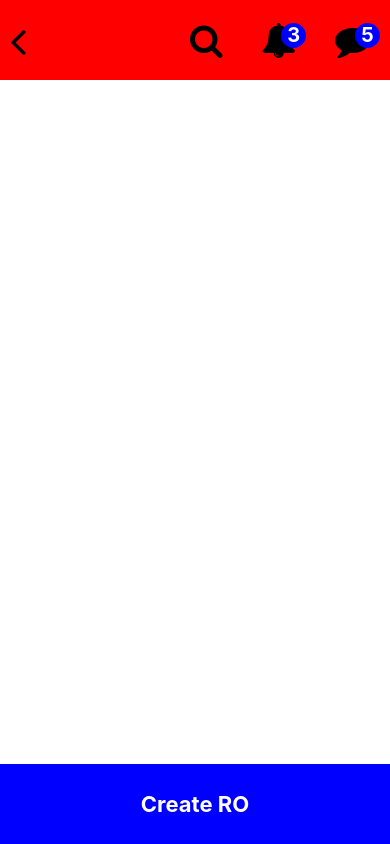
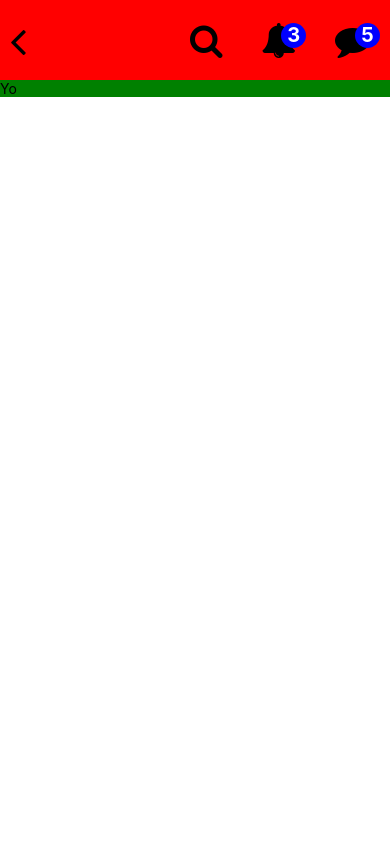
Before and after one commit to NamanAulakh/rn-animation-example, a React Native app: screen / in a window 390 px wide. Built offline with nearby package versions, Linux system fonts and the light colour scheme.

Commit message:
added tabBar

```diff
--- a/src/BottomButton.js
+++ b/src/BottomButton.js
@@ -1,53 +1,20 @@
 import React, { Component } from 'react';
-import {
-  Text,
-  View,
-  StyleSheet,
-  TouchableOpacity,
-  FlatList,
-} from 'react-native';
+import { Text, StyleSheet, TouchableOpacity } from 'react-native';
 
 const styles = StyleSheet.create({
   container: {
     height: 80,
-    backgroundColor: 'red',
-    flexDirection: 'row',
+    width: '100%',
+    backgroundColor: 'blue',
+    justifyContent: 'center',
     alignItems: 'center',
-    paddingHorizontal: 10,
+    position: 'absolute',
+    bottom: 0,
   },
-  rightIcons: {
-    flex: 1,
-    paddingRight: 10,
-    flexDirection: 'row',
-    justifyContent: 'space-between',
-    alignItems: 'center',
-  },
-  bubbleCont: {
-    height: 25,
-    width: 25,
-    borderRadius: 20,
-    backgroundColor: 'blue',
-    position: 'absolute',
-    left: 20,
-    alignItems: 'center',
-    justifyContent: 'center',
-  },
-  bubbleText: { color: 'white', fontWeight: 'bold', fontSize: 20 },
 });
 
 export default ({ onPress }) => (
-  <TouchableOpacity
-    onPress={onPress}
-    style={{
-      height: 80,
-      width: '100%',
-      backgroundColor: 'blue',
-      justifyContent: 'center',
-      alignItems: 'center',
-      position: 'absolute',
-      bottom: 0,
-    }}
-  >
+  <TouchableOpacity onPress={onPress} style={styles.container}>
     <Text style={{ fontWeight: 'bold', fontSize: 22, color: 'white' }}>
       Create RO
     </Text>
--- a/src/Main.js
+++ b/src/Main.js
@@ -14,6 +14,7 @@ import Header from './Header';
 import CarList from './CarList';
 import CrossButton from './CrossButton';
 import BottomButton from './BottomButton';
+import TabBar from './TabBar';
 
 const styles = StyleSheet.create({
   container1: {
@@ -51,7 +52,9 @@ export default class Main extends Component {
 
         <CrossButton onPress={this.onCancel} /> */}
 
-        <BottomButton onPress={() => Alert.alert('Create RO')} />
+        {/* <BottomButton onPress={() => Alert.alert('Create RO')} /> */}
+
+        <TabBar />
       </>
     );
   }
--- /dev/null
+++ b/src/TabBar.js
@@ -0,0 +1,36 @@
+import React, { Component } from 'react';
+import { View, Text, StyleSheet, TouchableOpacity } from 'react-native';
+
+const styles = StyleSheet.create({
+  container: {
+    height: 80,
+    width: '100%',
+    backgroundColor: 'blue',
+    justifyContent: 'center',
+    alignItems: 'center',
+    position: 'absolute',
+    bottom: 0,
+  },
+});
+
+const Options = ({ setActiveTab }) => {
+  return (
+    <View>
+      <Text>Yo</Text>
+    </View>
+  );
+};
+
+export default class TabBar extends Component {
+  state = { activeTab: 0 };
+
+  setActiveTab = activeTab => this.setState({ activeTab });
+
+  render() {
+    return (
+      <View style={{ backgroundColor: 'green' }}>
+        <Options setActiveTab={this.setActiveTab} />
+      </View>
+    );
+  }
+}
```
